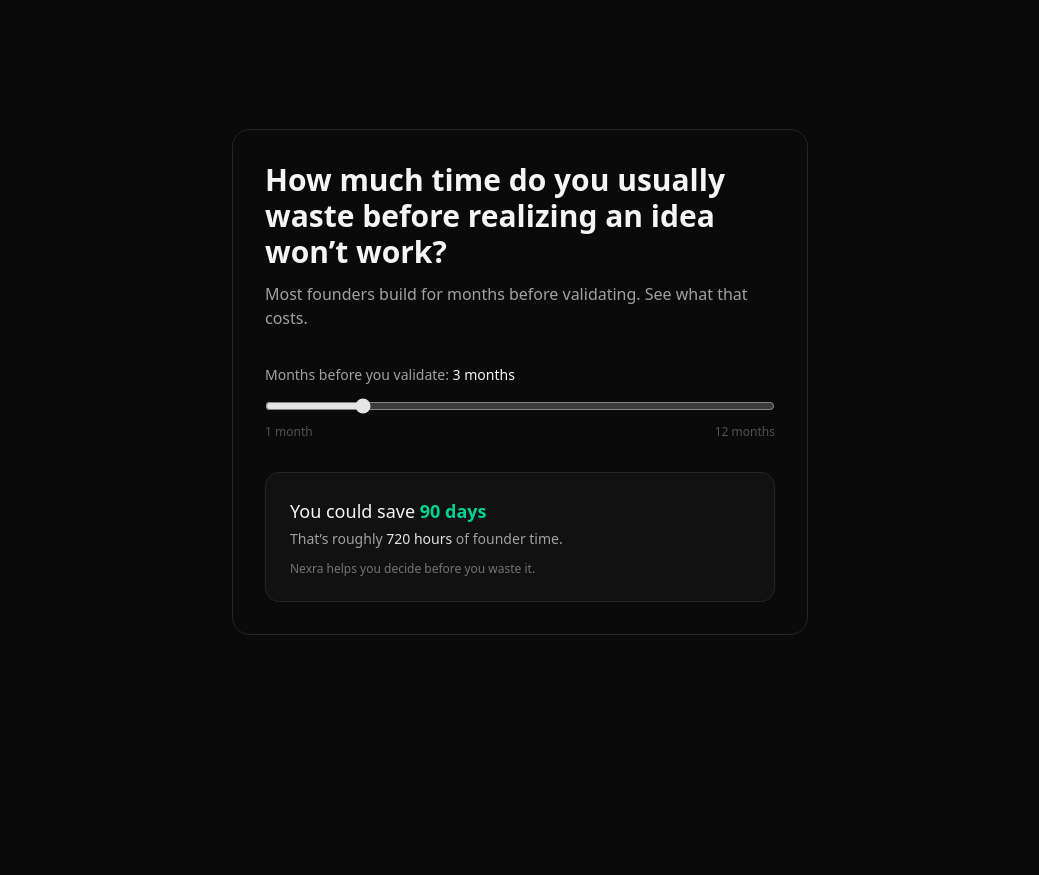
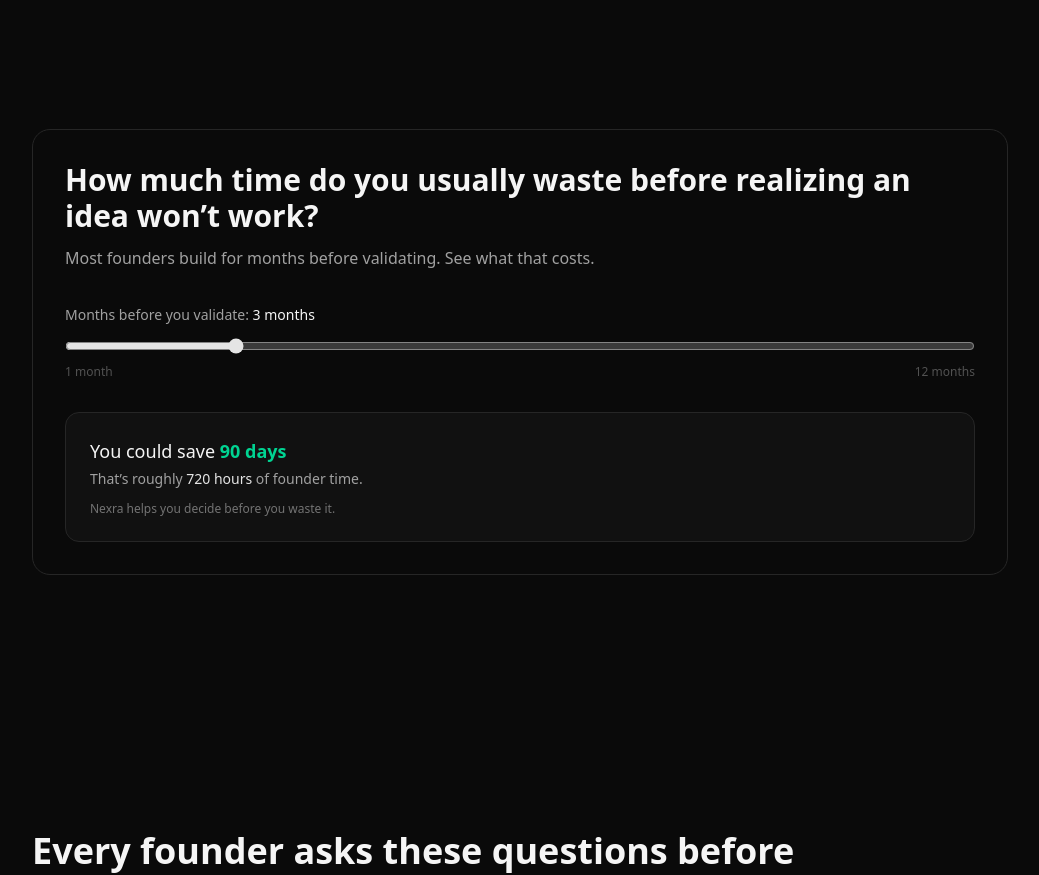
Before and after one commit to annuk123/nexra, a Next.js app: page / in a window 1280 px wide. Shown: the part 1800-2675 px from the top of the page, without its empty margins (120-1159 px from the left). Built offline with nearby package versions, Linux system fonts and the light colour scheme; no server answers.

Commit message:
update ui

```diff
--- a/components/TimeSavedCalculater/TimeSavedCaluclater.tsx
+++ b/components/TimeSavedCalculater/TimeSavedCaluclater.tsx
@@ -8,7 +8,7 @@ export default function TimeSavedCalculator() {
   const hoursSaved = daysSaved * 8;
 
   return (
-    <div className="max-w-xl mx-auto p-8 bg-neutral-950 border border-neutral-800 rounded-2xl">
+    <div className="p-8 bg-neutral-950 border border-neutral-800 rounded-2xl">
 
       <h2 className="text-2xl sm:text-3xl font-semibold text-neutral-100">
         How much time do you usually waste before realizing an idea won’t work?
```
